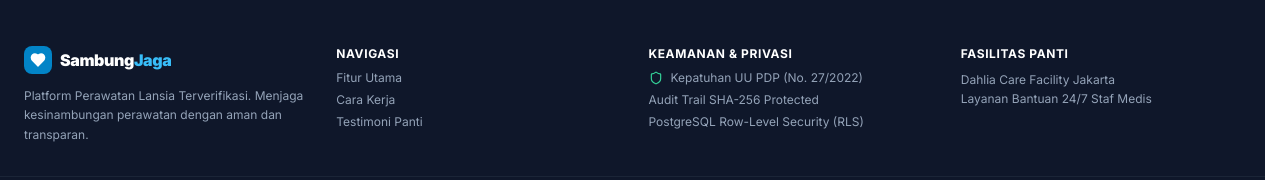
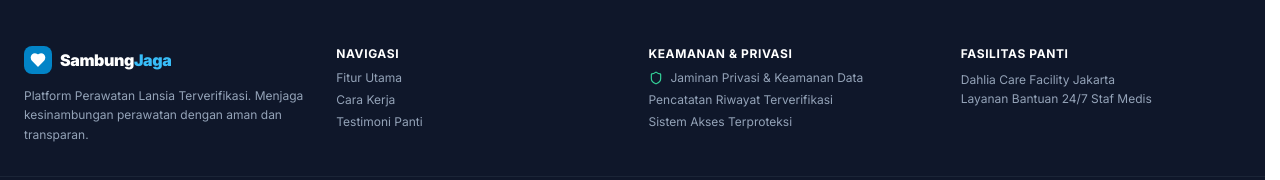
Before and after one commit to s1informatika11s25007-maker/SambungJaga, a React (Vite) app: page / in a window 1280 px wide. Shown: the part 2047-2227 px from the top of the page. Built offline with nearby package versions, Linux system fonts and the light colour scheme; no server answers; the database is empty.

Commit message:
style: remove technical stack badges like PostgreSQL RLS Protected and SHA-256 Audit Trail across user interface for user-friendly medical aesthetic

```diff
--- a/src/components/layout/Footer.jsx
+++ b/src/components/layout/Footer.jsx
@@ -40,10 +40,10 @@ export default function Footer({ onGoToLanding }) {
           <ul className="space-y-1.5 text-slate-400">
             <li className="flex items-center space-x-1">
               <Shield className="w-3.5 h-3.5 text-emerald-400 mr-1" />
-              <span>Kepatuhan UU PDP (No. 27/2022)</span>
+              <span>Jaminan Privasi & Keamanan Data</span>
             </li>
-            <li>Audit Trail SHA-256 Protected</li>
-            <li>PostgreSQL Row-Level Security (RLS)</li>
+            <li>Pencatatan Riwayat Terverifikasi</li>
+            <li>Sistem Akses Terproteksi</li>
           </ul>
         </div>
 
--- a/src/pages/LoginPage.jsx
+++ b/src/pages/LoginPage.jsx
@@ -84,17 +84,17 @@ export default function LoginPage({ onLoginSuccess, onGoToRegister, onGoToLandin
           </h2>
 
           <p className="text-sm text-slate-200 leading-relaxed font-normal opacity-90">
-            Meningkatkan keselamatan lansia melalui Graf Kewajiban Perawatan bitemporal, verifikasi bukti E0–E3, dan penegakan wewenang P6 Authority Envelope.
+            Meningkatkan keselamatan dan kenyamanan lansia dengan verifikasi tugas perawatan yang akurat, transparan, dan terpercaya.
           </p>
         </div>
 
         {/* Trust Footer */}
         <div className="relative z-10 pt-6 border-t border-white/15 flex items-center justify-between text-xs text-slate-300 font-medium">
           <span className="flex items-center text-emerald-400 font-bold">
-            <CheckCircle2 className="w-4 h-4 mr-1.5 text-emerald-400" /> PostgreSQL RLS Protected
+            <CheckCircle2 className="w-4 h-4 mr-1.5 text-emerald-400" /> Akses Terproteksi Aman
           </span>
           <span className="font-mono text-[11px] bg-slate-900/80 px-2.5 py-1 rounded-lg border border-slate-700/80 text-sky-300 font-bold backdrop-blur-md">
-            100% SHA-256 Audit Trail
+            Sistem Terverifikasi
           </span>
         </div>
       </div>
--- a/src/pages/RegisterPage.jsx
+++ b/src/pages/RegisterPage.jsx
@@ -71,15 +71,15 @@ export default function RegisterPage({ onRegisterSuccess, onGoToLogin, onGoToLan
               <CheckCircle2 className="w-5 h-5 text-emerald-600 shrink-0 mt-0.5" />
               <div>
                 <h4 className="text-xs font-bold text-slate-900">Otorisasi Berbasis Peran (RBAC)</h4>
-                <p className="text-[11px] text-slate-600 font-medium">Hak akses terintegrasi sesuai skema PostgreSQL RLS.</p>
+                <p className="text-[11px] text-slate-600 font-medium">Hak akses terintegrasi dan terproteksi aman.</p>
               </div>
             </div>
 
             <div className="flex items-start space-x-3 bg-white/90 p-3.5 rounded-2xl border border-sky-200/80 shadow-xs">
               <CheckCircle2 className="w-5 h-5 text-sky-600 shrink-0 mt-0.5" />
               <div>
-                <h4 className="text-xs font-bold text-slate-900">Verifikasi Mobile PWA Offline Ledger</h4>
-                <p className="text-[11px] text-slate-600 font-medium">Atestasi perangkat anti-backdate untuk pengasuh di lapangan.</p>
+                <h4 className="text-xs font-bold text-slate-900">Verifikasi Perangkat Pengasuh</h4>
+                <p className="text-[11px] text-slate-600 font-medium">Sistem verifikasi otomatis untuk pengasuh di lapangan.</p>
               </div>
             </div>
           </div>
@@ -88,8 +88,8 @@ export default function RegisterPage({ onRegisterSuccess, onGoToLogin, onGoToLan
         {/* Footer */}
         <div className="relative z-10 pt-6 border-t border-sky-200/80 flex items-center justify-between text-xs text-slate-600 font-medium">
           <span>SambungJaga AI © 2026</span>
-          <span className="font-mono text-[11px] bg-white px-2 py-1 rounded border border-slate-300 font-bold">
-            Kepatuhan UU PDP Active
+          <span className="font-mono text-[11px] bg-white px-2 py-1 rounded border border-slate-300 font-bold text-emerald-700">
+            Sistem Terproteksi Aktif
           </span>
         </div>
       </div>
```
